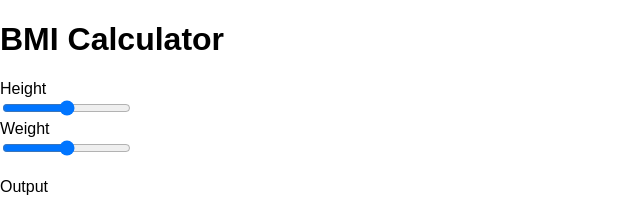
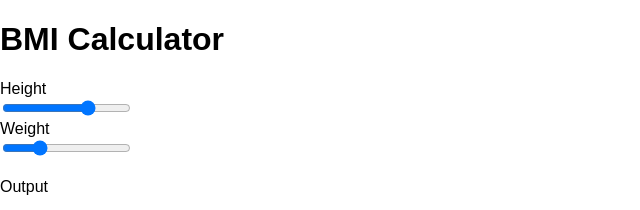
Before and after one commit to uanoob/bmi-calc, a React (Create React App) app: page / in a window 1280 px wide. Shown: the top 210 px of the page, without its empty margins (0-640 px from the left). Built offline with nearby package versions, Linux system fonts and the light colour scheme.

Commit message:
Range Component & State

```diff
--- a/src/App.js
+++ b/src/App.js
@@ -11,6 +11,18 @@ class App extends Component {
     bmi: 22.49,
     bmiClass: 'Normal'
   };
+
+  heightChange = height => {
+    this.setState({ height: height }, () => {
+      console.log(this.state);
+    });
+  };
+
+  weightChange = weight => {
+    this.setState({ weight: weight }, () => {
+      console.log(this.state);
+    });
+  };
   render() {
     return (
       <div className="App">
@@ -18,11 +30,11 @@ class App extends Component {
         <form>
           <div>
             <label htmlFor="">Height</label>
-            <Range />
+            <Range value={this.state.height} onChange={this.heightChange} />
           </div>
           <div>
             <label htmlFor="">Weight</label>
-            <Range />
+            <Range value={this.state.weight} onChange={this.weightChange} />
           </div>
           <br />
           <Output />
--- a/src/Components/Range.js
+++ b/src/Components/Range.js
@@ -1,8 +1,35 @@
 import React, { Component } from 'react';
 
 class Range extends Component {
+  state = {
+    value: this.props.value
+  };
+
+  static defaultProps = {
+    min: 0,
+    max: 245,
+    step: 1
+  };
+
+  onChange = ivent => {
+    console.log(ivent.target.value);
+    this.props.onChange(this.state.value);
+    this.setState({ value: ivent.target.value });
+  };
+
   render() {
-    return <div className="Range"><input type="range"/></div>;
+    return (
+      <div className="Range">
+        <input
+          type="range"
+          value={this.state.value}
+          min={this.props.min}
+          max={this.props.max}
+          step={this.props.step}
+          onChange={this.onChange}
+        />
+      </div>
+    );
   }
 }
 
```
